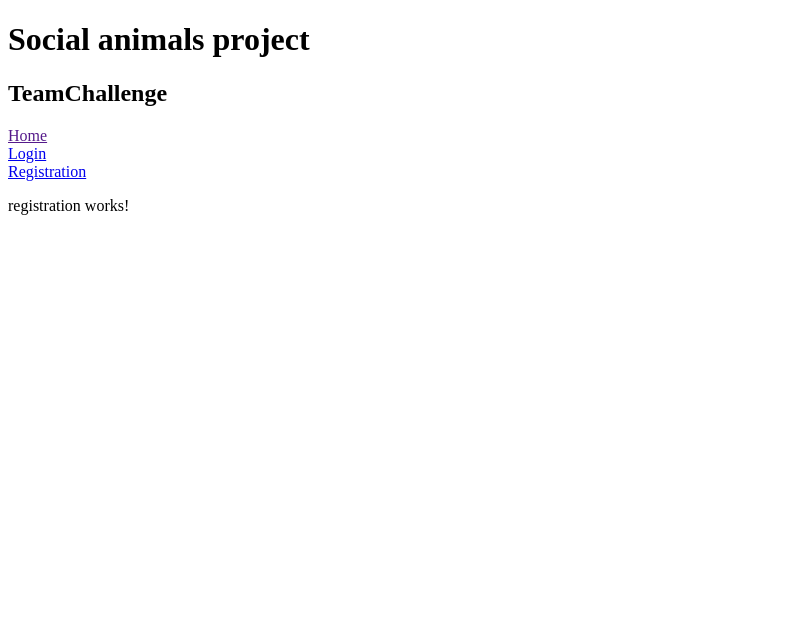
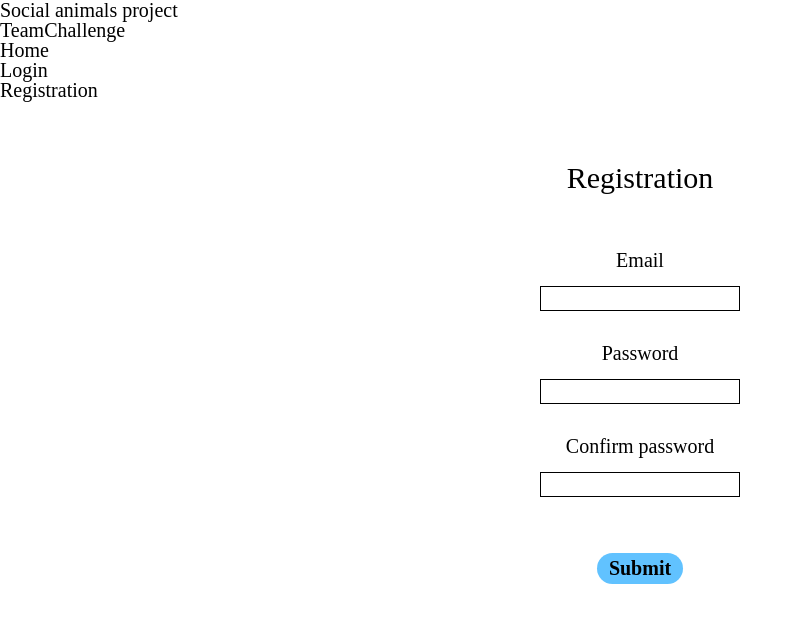
Before and after one commit to kdannothere/social-animals, an Angular app: page /registration in a window 1280 px wide. Shown: the top 622 px of the page, without its empty margins (0-803 px from the left). Built offline with nearby package versions, Linux system fonts and the light colour scheme.

Commit message:
created initial form on Registration page, added possibility to import style files easily, added reset.css to reset settings for all browsers, added colors.scss for storing all colors used in project

```diff
--- a/angular.json
+++ b/angular.json
@@ -25,6 +25,9 @@
             "inlineStyleLanguage": "scss",
             "assets": ["src/favicon.ico", "src/assets"],
             "styles": ["src/styles.scss"],
+            "stylePreprocessorOptions": {
+              "includePaths": ["src/scss"]
+            },
             "scripts": []
           },
           "configurations": {
--- a/src/app/pages/registration/registration.component.html
+++ b/src/app/pages/registration/registration.component.html
@@ -1 +1,18 @@
-<p>registration works!</p>
+<form class="reg" [formGroup]="regForm">
+  <div class="reg__title">Registration</div>
+  <div class="reg__field" appearance="outline">
+    <p class="reg__label">Email</p>
+    <input formControlName="email" type="email" />
+  </div>
+  <div class="reg__field" appearance="outline">
+    <p class="reg__label">Password</p>
+    <input formControlName="password" type="password" />
+  </div>
+  <div class="reg__field" appearance="outline">
+    <p class="reg__label">Confirm password</p>
+    <input formControlName="confirmPassword" type="password" />
+  </div>
+  <div class="reg__buttons">
+    <button class="reg__button" mat-stroked-button (click)="submit()">Submit</button>
+  </div>
+</form>
--- a/src/app/pages/registration/registration.component.scss
+++ b/src/app/pages/registration/registration.component.scss
@@ -0,0 +1,57 @@
+@import "colors";
+.reg {
+  position: relative;
+  width: 100%;
+  height: 100%;
+  display: flex;
+  align-items: center;
+  flex-flow: column nowrap;
+  padding: 36px 24px 64px 24px;
+
+  &__title {
+    width: 100%;
+    height: 44px;
+    display: flex;
+    justify-content: center;
+    align-items: center;
+    font-size: 30px;
+    font-weight: 500;
+    margin-top: 20px;
+    margin-bottom: 50px;
+    cursor: default;
+  }
+
+  &__field {
+    width: 400px;
+    display: flex;
+    flex-flow: column nowrap;
+    align-items: center;
+    margin-bottom: 32px;
+    & input {
+      width: 200px;
+      height: 25px;
+      border: 1px solid #000;
+    }
+  }
+
+  &__label {
+    margin-bottom: 16px;
+    cursor: default;
+  }
+
+  &__buttons {
+    width: 100%;
+    display: flex;
+    flex-wrap: nowrap;
+    justify-content: center;
+    margin-top: 24px;
+  }
+  &__button {
+    margin-inline: 12px;
+    font-size: 20px;
+    background-color: $color-blue;
+    font-weight: 600;
+    padding: 4px 12px;
+    border-radius: 50px;
+  }
+}
--- a/src/app/pages/registration/registration.component.ts
+++ b/src/app/pages/registration/registration.component.ts
@@ -1,12 +1,44 @@
 import { Component } from '@angular/core';
+import { FormBuilder, FormControl, ReactiveFormsModule, Validators } from '@angular/forms';
 
 @Component({
   selector: 'app-registration',
   standalone: true,
-  imports: [],
+  imports: [ReactiveFormsModule],
   templateUrl: './registration.component.html',
-  styleUrl: './registration.component.scss'
+  styleUrl: './registration.component.scss',
 })
 export class RegistrationComponent {
+  constructor(private fb: FormBuilder) {}
 
+  regForm = this.fb.group({
+    email: new FormControl('', [
+      Validators.required,
+      Validators.email,
+      Validators.maxLength(128),
+    ]),
+    password: new FormControl('', [
+      Validators.required,
+      Validators.minLength(4),
+      Validators.maxLength(128),
+    ]),
+    confirmPassword: new FormControl('', [
+      Validators.required,
+      Validators.minLength(4),
+      Validators.maxLength(128),
+    ]),
+  });
+  submit() {
+    if (!this.regForm.valid) {
+      alert('Some fields are not correct.');
+      return;
+    }
+    const controls = this.regForm.controls;
+    if (controls.password.value !== controls.confirmPassword.value) {
+      alert('Password and confirm password should be the same.');
+      return;
+    }
+    const formsData = this.regForm.getRawValue();
+    //register(formsData);
+  }
 }
--- /dev/null
+++ b/src/scss/colors.scss
@@ -0,0 +1,6 @@
+$color-orange-red: rgb(255, 94, 0);
+$color-orange-normal: rgb(255, 146, 0);
+$color-pink: rgb(255, 133, 153);
+$color-blue: rgb(97, 194, 255);
+$color-gray-light: rgb(201, 201, 201);
+$color-gray-medium: rgb(162, 162, 162);
--- /dev/null
+++ b/src/scss/reset.css
@@ -0,0 +1,89 @@
+/* Reset for all browsers */
+* {
+	padding: 0;
+	margin: 0;
+	border: 0;
+}
+
+*,
+*:before,
+*:after {
+	-webkit-box-sizing: border-box;
+	box-sizing: border-box;
+}
+
+:focus,
+:active {
+	outline: none;
+}
+
+a:focus,
+a:active {
+	outline: none;
+}
+
+nav,
+footer,
+header,
+aside {
+	display: block;
+}
+
+html,
+body {
+	width: 100%;
+	height: 100%;
+	font-size: 100%;
+	line-height: 1;
+	font-size: 20px;
+	-ms-text-size-adjust: 100%;
+	-moz-text-size-adjust: 100%;
+	-webkit-text-size-adjust: 100%;
+}
+
+input,
+button,
+textarea {
+	font-family: inherit;
+}
+
+input::-ms-clear {
+	display: none;
+}
+
+button {
+	cursor: pointer;
+}
+
+button::-moz-focus-inner {
+	padding: 0;
+	border: 0;
+}
+
+a,
+a:visited {
+	text-decoration: none;
+	color: #000;
+}
+
+a:hover {
+	text-decoration: none;
+}
+
+ul li {
+	list-style: none;
+}
+
+img {
+	vertical-align: top;
+}
+
+h1,
+h2,
+h3,
+h4,
+h5,
+h6 {
+	font-size: inherit;
+	font-weight: 400;
+}
--- a/src/styles.scss
+++ b/src/styles.scss
@@ -1 +1,2 @@
-/* You can add global styles to this file, and also import other style files */
+@import "reset";
+@import url("https://fonts.googleapis.com/css2?family=Roboto:ital,wght@0,100;0,300;0,400;0,500;0,700;0,900;1,100;1,300;1,400;1,500;1,700;1,900&display=swap");
```
